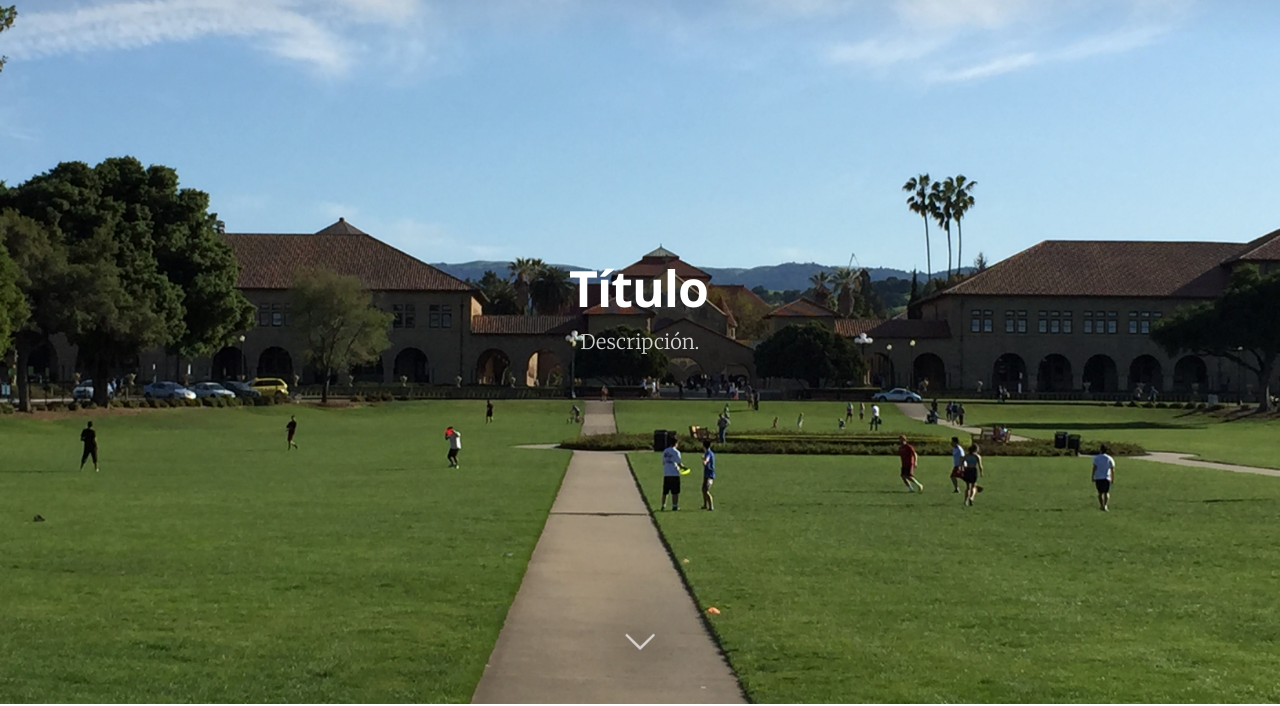
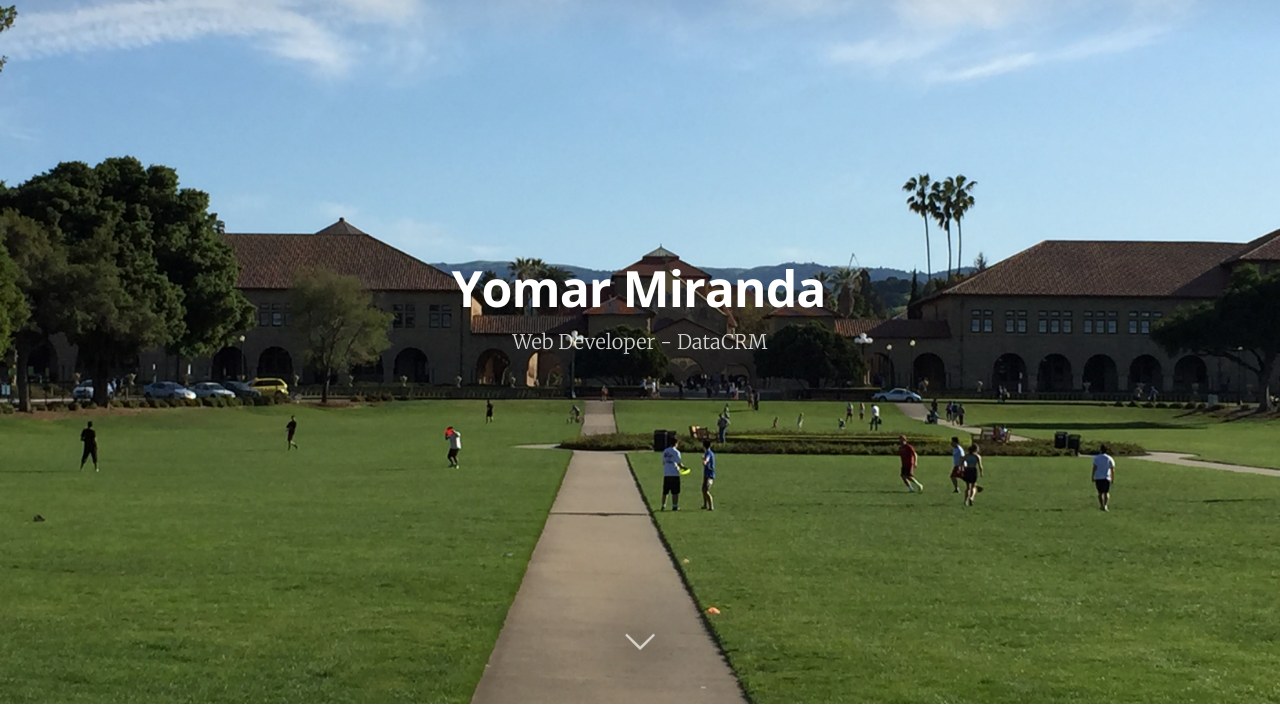
Before and after one commit to yomar-dev/mini-portal, a plain HTML site: page index.html in a window 1280 px wide. Shown: the part 96-802 px from the top of the page. Drawn offline with nearby package versions, Linux system fonts and the light colour scheme.

Commit message:
Se agrego el nombre y la descripción

```diff
--- a/index.html
+++ b/index.html
@@ -41,8 +41,8 @@
             </nav>
             <div class="vertical">
                 <div class="main-header-content inner">
-                    <h1 class="page-title">Título</h1>
-                    <h2 class="page-description">Descripción.</h2>
+                    <h1 class="page-title">Yomar Miranda</h1>
+                    <h2 class="page-description">Web Developer - DataCRM</h2>
                 </div>
             </div>
             <a class="scroll-down icon-arrow-left" href="index.html#content" data-offset="-45"><span class="hidden">Scroll Down</span></a>
```
